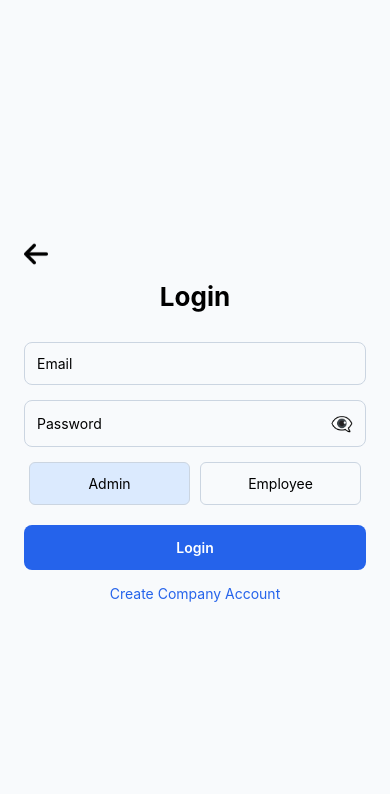
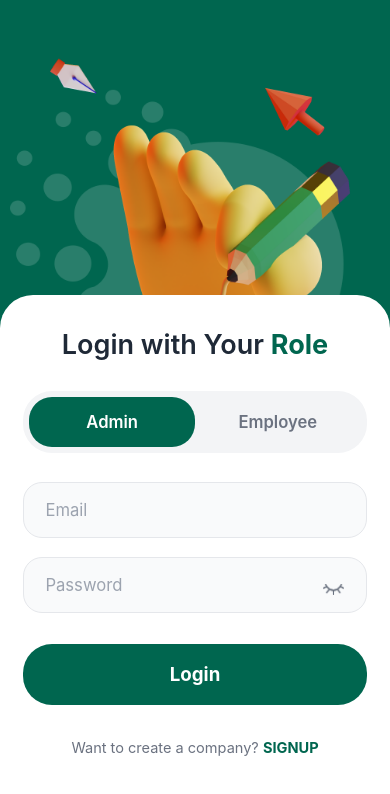
Before and after one commit to slytherin8/slyth, a React Native app in the folder slyth-app/: screen /Login in a window 390 px wide. Shown: the top 794 px of the page. Built offline with nearby package versions, Linux system fonts and the light colour scheme; no server answers.

Commit message:
feat(LoginScreen): Enhance UI/UX with responsive design and improved password visibility

```diff
--- a/slyth-app/src/screens/LoginScreen.js
+++ b/slyth-app/src/screens/LoginScreen.js
@@ -1,3 +1,4 @@
+import React, { useState } from "react";
 import {
   View,
   Text,
@@ -6,14 +7,30 @@ import {
   StyleSheet,
   Alert,
   Image,
-  ScrollView,
-  ActivityIndicator
+  ActivityIndicator,
+  StatusBar,
+  Dimensions,
+  Platform,
+  KeyboardAvoidingView,
+  ScrollView
 } from "react-native";
-import { useState } from "react";
+import { SafeAreaProvider, SafeAreaView } from 'react-native-safe-area-context';
 import AsyncStorage from "../utils/storage";
 import { API } from "../constants/api";
 
+const { width, height } = Dimensions.get('window');
 
+// Responsive helper functions
+const getResponsiveSize = (size) => {
+  const scale = width / 375; // Base width (iPhone X)
+  return Math.round(size * scale);
+};
+
+const getResponsiveFontSize = (size) => {
+  const scale = width / 375;
+  const newSize = size * scale;
+  return Math.max(newSize, size * 0.85); // Minimum 85% of original size
+};
 
 export default function LoginScreen({ navigation }) {
   const [email, setEmail] = useState("");
@@ -82,164 +99,301 @@ export default function LoginScreen({ navigation }) {
   };
 
   return (
+    <SafeAreaProvider>
+      <SafeAreaView style={styles.container} edges={['top']}>
+        <StatusBar barStyle="light-content" backgroundColor="#00664F" />
+
+        <KeyboardAvoidingView
+          style={styles.keyboardAvoidingView}
+          behavior={Platform.OS === 'ios' ? 'padding' : 'height'}
+        >
+          {/* Background Section with Hand Image */}
+          <View style={styles.backgroundSection}>
+            <View style={styles.illustrationContainer}>
+              <Image
+                source={require("../../assets/images/hand.png")}
+                style={styles.handImage}
+                resizeMode="contain"
+              />
+            </View>
+          </View>
+
+          {/* Bottom White Card */}
+          <View style={styles.cardContainer}>
             <ScrollView
-      style={styles.container}
-      contentContainerStyle={styles.content}
-      showsVerticalScrollIndicator={true}
+              style={styles.scrollView}
+              contentContainerStyle={styles.scrollContent}
+              showsVerticalScrollIndicator={false}
+              bounces={false}
             >
-      {/* 🔙 BACK BUTTON */}
-      <TouchableOpacity onPress={() => navigation.goBack()}>
-        <Image
-          source={require("../../assets/images/back.png")} // replace image if needed
-          style={styles.backIcon}
-        />
+              <View style={styles.card}>
+                {/* Title */}
+                <Text style={styles.cardTitle}>
+                  Login with Your <Text style={styles.roleHighlight}>Role</Text>
+                </Text>
+
+                {/* Role Toggle */}
+                <View style={styles.roleToggleContainer}>
+                  <TouchableOpacity
+                    style={[
+                      styles.roleButton,
+                      role === "admin" ? styles.roleButtonActive : styles.roleButtonInactive
+                    ]}
+                    onPress={() => setRole("admin")}
+                  >
+                    <Text style={[
+                      styles.roleButtonText,
+                      role === "admin" ? styles.roleButtonTextActive : styles.roleButtonTextInactive
+                    ]}>
+                      Admin
+                    </Text>
                   </TouchableOpacity>
 
-      <Text style={styles.title}>Login</Text>
+                  <TouchableOpacity
+                    style={[
+                      styles.roleButton,
+                      role === "employee" ? styles.roleButtonActive : styles.roleButtonInactive
+                    ]}
+                    onPress={() => setRole("employee")}
+                  >
+                    <Text style={[
+                      styles.roleButtonText,
+                      role === "employee" ? styles.roleButtonTextActive : styles.roleButtonTextInactive
+                    ]}>
+                      Employee
+                    </Text>
+                  </TouchableOpacity>
+                </View>
 
+                {/* Email Input */}
+                <View style={styles.inputContainer}>
                   <TextInput
                     placeholder="Email"
+                    placeholderTextColor="#9CA3AF"
                     style={styles.input}
+                    value={email}
                     onChangeText={setEmail}
                     autoCapitalize="none"
+                    keyboardType="email-address"
                   />
+                </View>
 
-      <View style={styles.passwordContainer}>
+                {/* Password Input */}
+                <View style={styles.inputContainer}>
                   <TextInput
                     placeholder="Password"
-          style={styles.passwordInput}
+                    placeholderTextColor="#9CA3AF"
+                    style={[styles.input, styles.passwordInput]}
+                    value={password}
+                    onChangeText={setPassword}
                     secureTextEntry={!showPassword}
-          onChangeText={setPassword}
                   />
                   <TouchableOpacity
                     style={styles.eyeButton}
                     onPress={() => setShowPassword(!showPassword)}
                   >
-          <Text style={styles.eyeIcon}>
-            {showPassword ? "👁️" : "👁️‍🗨️"}
-          </Text>
+                    <Image
+                      source={showPassword
+                        ? require("../../assets/images/eye-open.png")
+                        : require("../../assets/images/eye-close.png")
+                      }
+                      style={styles.eyeIcon}
+                      resizeMode="contain"
+                    />
                   </TouchableOpacity>
                 </View>
 
-      <View style={styles.roleRow}>
+                {/* Login Button */}
                 <TouchableOpacity
-          style={[styles.roleBtn, role === "admin" && styles.activeRole]}
-          onPress={() => setRole("admin")}
-        >
-          <Text>Admin</Text>
-        </TouchableOpacity>
-        <TouchableOpacity
-          style={[styles.roleBtn, role === "employee" && styles.activeRole]}
-          onPress={() => setRole("employee")}
-        >
-          <Text>Employee</Text>
-        </TouchableOpacity>
-      </View>
-
-      <TouchableOpacity
-        style={[styles.button, loading && styles.buttonDisabled]}
+                  style={[styles.loginButton, loading && styles.loginButtonDisabled]}
                   onPress={login}
                   disabled={loading}
                 >
                   {loading ? (
-          <ActivityIndicator color="#fff" size="small" />
+                    <ActivityIndicator color="#FFFFFF" size="small" />
                   ) : (
-          <Text style={styles.buttonText}>Login</Text>
+                    <Text style={styles.loginButtonText}>Login</Text>
                   )}
                 </TouchableOpacity>
 
-      {role === "admin" && (
+                {/* Footer */}
+                <View style={styles.footer}>
+                  <Text style={styles.footerText}>
+                    Want to create a company?{" "}
                     <Text
-          style={styles.link}
+                      style={styles.signupLink}
                       onPress={() => navigation.navigate("AdminSignup")}
                     >
-          Create Company Account
+                      SIGNUP
                     </Text>
-      )}
+                  </Text>
+                </View>
+              </View>
             </ScrollView>
+          </View>
+        </KeyboardAvoidingView>
+      </SafeAreaView>
+    </SafeAreaProvider>
   );
 }
 
 const styles = StyleSheet.create({
   container: {
     flex: 1,
-    backgroundColor: "#F8FAFC"
+    backgroundColor: "#00664F"
   },
-  content: {
-    padding: 24,
+  keyboardAvoidingView: {
+    flex: 1
+  },
+  backgroundSection: {
+    flex: 1,
+    position: "relative",
     justifyContent: "center",
+    alignItems: "center",
+    minHeight: height * 0.35
+  },
+  illustrationContainer: {
+    position: "absolute",
+    top: height * 0.02,
+    left: 0,
+    right: 0,
+    alignItems: "center",
+    zIndex: 2
+  },
+  handImage: {
+    width: Math.min(width * 0.95, 850),
+    height: Math.min(height * 0.55, 800),
+    maxWidth: 650,
+    maxHeight: 600
+  },
+  cardContainer: {
+    position: "absolute",
+    bottom: 0,
+    left: 0,
+    right: 0,
+    height: Math.max(height * 0.65, 500),
+    zIndex: 3
+  },
+  scrollView: {
+    flex: 1
+  },
+  scrollContent: {
     flexGrow: 1
   },
-  backIcon: {
-    width: 24,
-    height: 24,
-    marginBottom: 15
+  card: {
+    backgroundColor: "#FFFFFF",
+    borderTopLeftRadius: getResponsiveSize(32),
+    borderTopRightRadius: getResponsiveSize(32),
+    paddingHorizontal: Math.max(width * 0.06, 20),
+    paddingTop: getResponsiveSize(32),
+    paddingBottom: getResponsiveSize(40),
+    minHeight: Math.max(height * 0.65, 500)
   },
-  title: {
-    fontSize: 26,
-    fontWeight: "700",
+  cardTitle: {
+    fontSize: getResponsiveFontSize(26),
+    fontWeight: "600",
     textAlign: "center",
-    marginBottom: 30
+    color: "#1F2937",
+    marginBottom: getResponsiveSize(28),
+    fontFamily: "System",
+    lineHeight: getResponsiveFontSize(32)
+  },
+  roleHighlight: {
+    color: "#00664F",
+    fontWeight: "700"
+  },
+  roleToggleContainer: {
+    flexDirection: "row",
+    backgroundColor: "#F3F4F6",
+    borderRadius: getResponsiveSize(28),
+    padding: getResponsiveSize(6),
+    marginBottom: getResponsiveSize(28)
+  },
+  roleButton: {
+    flex: 1,
+    paddingVertical: getResponsiveSize(14),
+    paddingHorizontal: getResponsiveSize(20),
+    borderRadius: getResponsiveSize(22),
+    alignItems: "center"
+  },
+  roleButtonActive: {
+    backgroundColor: "#00664F"
+  },
+  roleButtonInactive: {
+    backgroundColor: "transparent"
+  },
+  roleButtonText: {
+    fontSize: getResponsiveFontSize(16),
+    fontWeight: "600",
+    fontFamily: "System"
+  },
+  roleButtonTextActive: {
+    color: "#FFFFFF"
+  },
+  roleButtonTextInactive: {
+    color: "#6B7280"
+  },
+  inputContainer: {
+    position: "relative",
+    marginBottom: getResponsiveSize(18)
   },
   input: {
+    backgroundColor: "#F9FAFB",
     borderWidth: 1,
-    borderColor: "#CBD5E1",
-    borderRadius: 8,
-    padding: 12,
-    marginBottom: 15
-  },
-  passwordContainer: {
-    flexDirection: "row",
-    alignItems: "center",
-    borderWidth: 1,
-    borderColor: "#CBD5E1",
-    borderRadius: 8,
-    marginBottom: 15
+    borderColor: "#E5E7EB",
+    borderRadius: getResponsiveSize(18),
+    paddingHorizontal: getResponsiveSize(20),
+    paddingVertical: getResponsiveSize(16),
+    fontSize: getResponsiveFontSize(16),
+    color: "#1F2937",
+    fontFamily: "System",
+    minHeight: getResponsiveSize(50)
   },
   passwordInput: {
-    flex: 1,
-    padding: 12
+    paddingRight: getResponsiveSize(55)
   },
   eyeButton: {
-    padding: 12
+    position: "absolute",
+    right: getResponsiveSize(16),
+    top: getResponsiveSize(15),
+    padding: getResponsiveSize(6)
   },
   eyeIcon: {
-    fontSize: 18
+    width: getResponsiveSize(20),
+    height: getResponsiveSize(20),
+    tintColor: "#6B7280"
   },
-  roleRow: {
-    flexDirection: "row",
-    justifyContent: "space-between",
-    marginBottom: 20
+  loginButton: {
+    backgroundColor: "#00664F",
+    borderRadius: getResponsiveSize(28),
+    paddingVertical: getResponsiveSize(18),
+    alignItems: "center",
+    marginTop: getResponsiveSize(12),
+    marginBottom: getResponsiveSize(24),
+    minHeight: getResponsiveSize(56)
   },
-  roleBtn: {
-    flex: 1,
-    padding: 12,
-    borderWidth: 1,
-    borderColor: "#CBD5E1",
+  loginButtonDisabled: {
+    backgroundColor: "#9CA3AF"
+  },
+  loginButtonText: {
+    color: "#FFFFFF",
+    fontSize: getResponsiveFontSize(18),
+    fontWeight: "700",
+    fontFamily: "System"
+  },
+  footer: {
     alignItems: "center",
-    marginHorizontal: 5,
-    borderRadius: 6
+    paddingTop: getResponsiveSize(8)
   },
-  activeRole: {
-    backgroundColor: "#DBEAFE"
+  footerText: {
+    fontSize: getResponsiveFontSize(14),
+    color: "#6B7280",
+    fontFamily: "System",
+    textAlign: "center",
+    lineHeight: getResponsiveFontSize(20)
   },
-  button: {
-    backgroundColor: "#2563EB",
-    padding: 14,
-    borderRadius: 8
-  },
-  buttonDisabled: {
-    backgroundColor: "#94A3B8",
-    opacity: 0.7
-  },
-  buttonText: {
-    color: "#fff",
-    textAlign: "center",
-    fontWeight: "600"
-  },
-  link: {
-    textAlign: "center",
-    marginTop: 15,
-    color: "#2563EB"
+  signupLink: {
+    color: "#00664F",
+    fontWeight: "700"
   }
 });
```
Lines whose indentation alone changed are shown as unchanged.
